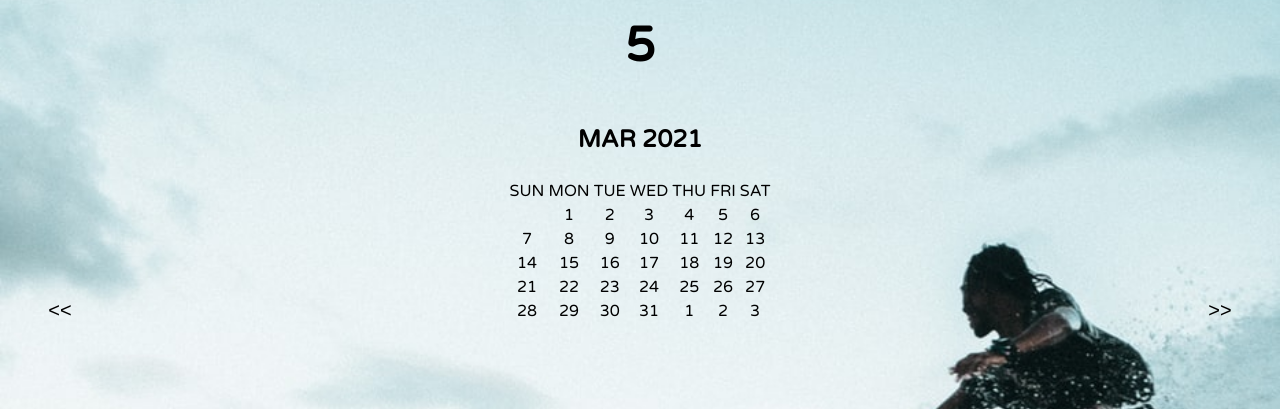
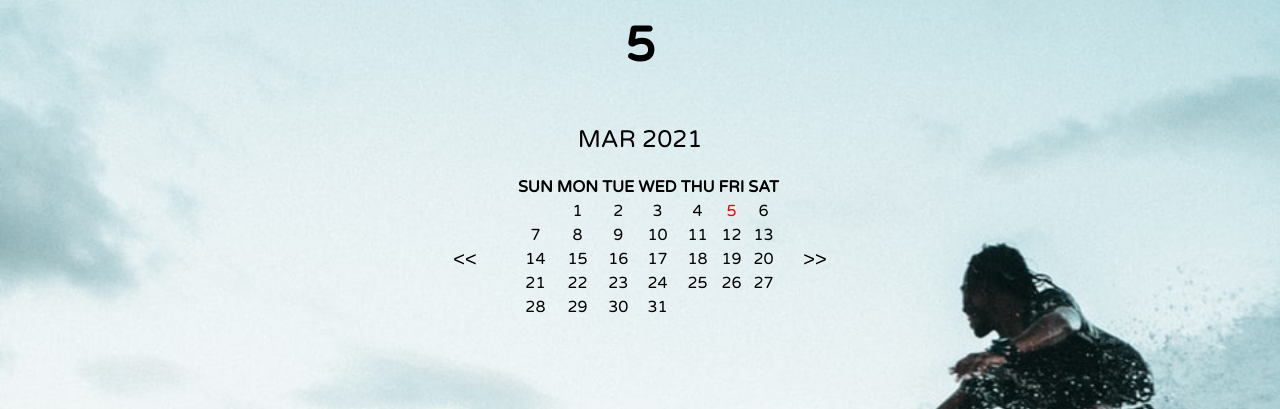
Before and after one commit to vanilla-coding/prep-assignment, a plain HTML site: page index.html in a window 1280 px wide. Shown: the part 391-800 px from the top of the page. Drawn offline with Linux system fonts and the light colour scheme.

Commit message:
yoonjuLee assign

```diff
--- a/index.css
+++ b/index.css
@@ -1,5 +1,5 @@
 body {
-    background-image: url("bg.jpeg");
+    background-image: url("images/bg.jpeg");
     background-repeat: no-repeat;
     background-size: cover;
     font-family: 'Varela Round', sans-serif;;
@@ -21,31 +21,31 @@ h2 {
     font-size: 48px;
     margin: 20px;
 }
-h3 {
+.month-year {
     text-align: center;
     font-size: 24px;
     margin: 50px auto 20px;
 }
-#calendar_table {
+.js-calendar {
     position: relative;
+    width: 250px;
+    margin: auto;
 }
 table {
     margin: auto;
     text-align: center;
-}
+  }
 button {
     position: absolute;
     background: none;
     border: none;
-    top: 85%;
+    top: 50%;
     width: 100px;
-    height: 40px;
     font-size: 20px;
-    line-height: 40px;
-}
-#preventMonth_Button {
-    left: 10px;
-}
-#nextMonth_Button {
-    right: 10px;
-}
+  }
+.prevMonth-Button {
+    left: -100px;
+  }
+.nextMonth-Button {
+    right: -100px;
+  }
--- a/index.html
+++ b/index.html
@@ -5,7 +5,7 @@
     <meta http-equiv = "X-UA-Compatible" content = "IE=edge">
     <meta name = "viewport" content = "width=device-width, initial-scale=1.0">
     <link rel = "stylesheet" href="index.css">
-    <link rel = "icon" href="favicon.ico" type = "image/x-icon">
+    <link rel = "icon" href="images/favicon.ico" type = "image/x-icon">
     <link rel="preconnect" href="https://fonts.gstatic.com">
     <link href="https://fonts.googleapis.com/css2?family=Pacifico&display=swap" rel="stylesheet">
     <link rel="preconnect" href="https://fonts.gstatic.com">
@@ -14,36 +14,73 @@
 </head>
 <body>
     <div class = "logo">
-        <img src = "vanilla_coding_logo.png">
+        <img src = "images/vanilla_coding_logo.png">
     </div>
     <h1>Calendar</h1>
-    <div class = "js-today">
-        <h2 class = "day"></h2>
-        <h2 class = "date"></h2>
-        <h3 class = "monthyear"></h3>
+    <h2 class = "t-day"></h2>
+    <h2 class = "t-date"></h2>
+    <div class = "month-year">
+        <p></p>
     </div>
-    </div>
-    <table id="calendar_table" >
-        <tr id="mainBar">
-            <td id="yearmonth" colspan="7"></td>
+    <div class = "js-calendar">
+        <table class="calendar-table">
+            <th>SUN</th>
+            <th>MON</th>
+            <th>TUE</th>
+            <th>WED</th>
+            <th>THU</th>
+            <th>FRI</th>
+            <th>SAT</th>
+            <tr>
+                <td></td>
+                <td></td>
+                <td></td>
+                <td></td>
+                <td></td>
+                <td></td>
+                <td></td>
             </tr>
             <tr>
-			<td>SUN</td>
-			<td>MON</td>
-			<td>TUE</td>
-			<td>WED</td>
-			<td>THU</td>
-			<td>FRI</td>
-			<td>SAT</td>
+                <td></td>
+                <td></td>
+                <td></td>
+                <td></td>
+                <td></td>
+                <td></td>
+                <td></td>
+            </tr>
+            <tr>
+                <td></td>
+                <td></td>
+                <td></td>
+                <td></td>
+                <td></td>
+                <td></td>
+                <td></td>
+            </tr>
+            <tr>
+                <td></td>
+                <td></td>
+                <td></td>
+                <td></td>
+                <td></td>
+                <td></td>
+                <td></td>
+            </tr>
+            <tr>
+                <td></td>
+                <td></td>
+                <td></td>
+                <td></td>
+                <td></td>
+                <td></td>
+                <td></td>
             </tr>
         </table>
-        <div id="preventMonth">
-            <button id = "preventMonth_Button" type="button" onclick="prevMonth()">
+        <button class = "prevMonth-Button">
             <<
         </button>
-        </div>
-        <div id="nextMonth">
-            <button id = "nextMonth_Button" type="button" onclick="nextMonth()">
+        <button class = "nextMonth-Button">
             >>
         </button>
     </div>
--- a/index.js
+++ b/index.js
@@ -1,18 +1,17 @@
-const todayContainer = document.querySelector(".js-today"),
-    dayTitle = todayContainer.querySelector(".day"),
-    dateTitle = todayContainer.querySelector(".date");
-    monthyearTitle = todayContainer.querySelector("h3");
-function getToday() {
-    const days = [
+var dayTitle = document.querySelector(".t-day"),
+	dateTitle = document.querySelector(".t-date"),
+	monthTitle = document.querySelector(".month-year")
+var today = new Date();
+var days = [
 	'SUN',
 	'MON',
 	'TUE',
 	'WED',
 	'THU',
 	'FRI',
-        'SAT',
-    ];
-    const months = [
+	'SAT'
+]
+var months = [
 	'JAN',
 	'FEB',
 	'MAR',
@@ -25,98 +24,50 @@ function getToday() {
 	'OCT',
 	'NOV',
 	'DEC'
-    ];
-    const date = new Date();
-    const currentDay = date.getDay();
-    const currentDate = date.getDate();
-    const currentMonth = date.getMonth();
-    const currentYear = date.getFullYear();
+]
+var currentDay = today.getDay();
 dayTitle.innerText = `${days[currentDay]}`;
+var currentDate = today.getDate();
 dateTitle.innerText = `${currentDate}`;
-    monthyearTitle.innerText = `${months[currentMonth]} ${currentYear}`;
+var currentMonth = today.getMonth();
+var currentYear = today.getFullYear();
+monthTitle.innerText = `${months[currentMonth]} ${currentYear}`;
+
+var tableDates = document.querySelectorAll("td");
+function makeCalendar() {
+	var lastMonthEnd = new Date(currentYear, currentMonth + 1, 0),
+		lastDay = lastMonthEnd.getDay();
+	for (i = 0; i <= lastDay; i++) {
+		tableDates[i].innerText = "";
 	}
-function init() {
-    getToday();
-}
-init();
-
-let today = new Date();
-let todayYear = today.getFullYear();
-let todayMonth = today.getMonth() + 1;
-console.log(todayMonth)
-let calendar = document.getElementById("calendar_table");
-
-function buildCalendar(){
-	let firstDate = new Date(todayYear, todayMonth - 1, 1);
-	let lastDate = new Date(todayYear, todayMonth, 0);
-	let day = firstDate.getDay();
-	let week = Math.ceil(lastDate.getDate() / 7) + 1;
-	let today_yearMonth = todayYear + " - " + todayMonth;
-	let leftDays = 7;
-	let setDays = 1;
-	let nextMonthDate = 1;
-	console.log(lastDate);
-	for(i = 1; i < week; i++){
-   		let row = calendar.insertRow();
-		while(day != 0){
-			row.insertCell().innerHTML = "";
-			day -= 1;
-			leftDays -= 1;
-		}
-		while(leftDays != 0){
-			if(setDays > lastDate.getDate()){
-				row.insertCell().innerHTML = nextMonthDate;
-				leftDays -= 1;
-				nextMonthDate += 1;
-			}else{
-				row.insertCell().innerHTML = setDays;
-				setDays +=1;
-				leftDays -= 1;
+	var howManyDays = [31, 28, 31, 30, 31, 30, 31, 31, 30, 31, 30, 31]
+	for (i = 1; i <= howManyDays[currentMonth]; i++) {
+		tableDates[i].innerText = i;
 	}
 }
-		leftDays = 7;
-	}
-	setDays -=1;
-	if(setDays != lastDate.getDate()){
-		let row = calendar.insertRow();
-		while(setDays != lastDate.getDate()){
-			setDays++;
-			leftDays--;
-			row.insertCell().innerHTML = setDays;
-		}
-		while(leftDays != 0){
-			row.insertCell().innerHTML = nextMonthDate;
-			nextMonthDate++;
-			leftDays--;
+makeCalendar();
+tableDates[currentDate].style.color = "red";
+
+//날짜를 클릭했을 때 상단의 요일 및 날짜 변경을 아래와 같이 구현해보려고 했는데 작동이 안 됩니다. 이유를 잘 모르겠습니다ㅠㅠ
+function handleClick(clickedDay) {
+	if (clickedDay < 7) {
+		dateTitle.innerText = days[clickedDay];
+	} else {
+		dateTitle.innerText = days[clickedDay % 7];
 	}
 }
-	document.getElementById("yearMonth").innerHTML= today_yearMonth;
+function changeClickedDay() {
+	tableDates[clickedDay].addEventListener("click", handleClick);
 }
-buildCalendar();
+changeClickedDay();
 
-function deleteCalendar(){
-	while(calendar.rows.length > 2){
-		calendar.deleteRow(2);
+//버튼도 이런 식으로 구현해보려고 했는데 작동이 안되네요.. 흑
+var prevButton = document.querySelector(".prevMonth-Button"),
+	nextButton = document.querySelector(".nextMonth-Button");
+function prevMonth() {
+	today.setDate(0);
+	currentMonth = today.getMonth();
+	currentYear = today.getFullYear();
+	makeCalendar();
 }
-}
-
-function prevMonth(){
-	todayMonth = todayMonth - 1;
-	if(todayMonth == 0){
-		todayMonth = 12;
-		todayYear -= 1;
-	}
-	deleteCalendar();
-	today = new Date(todayYear, todayMonth - 1);
-	buildCalendar();
-}
-function nextMonth(){
-	todayMonth += 1;
-	if(todayMonth == 13){
-		todayMonth = 1;
-		todayYear = todayYear + 1;
-	}
-	deleteCalendar();
-	today = new Date(todayYear, todayMonth - 1);
-	buildCalendar();
-}
+prevButton.addEventListener("click", prevMonth);
```
Also changed, not shown: images/bg.jpeg (renamed from bg.jpeg), images/favicon.ico (renamed from favicon.ico), images/vanilla_coding_logo.png (renamed from vanilla_coding_logo.png). Lines whose indentation alone changed are shown as unchanged.
